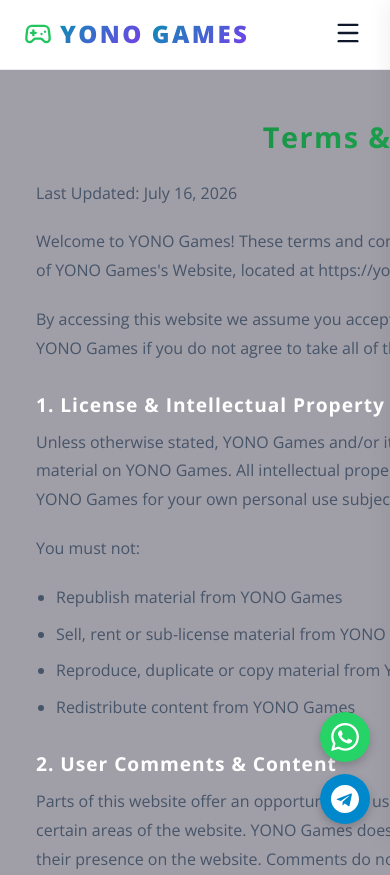
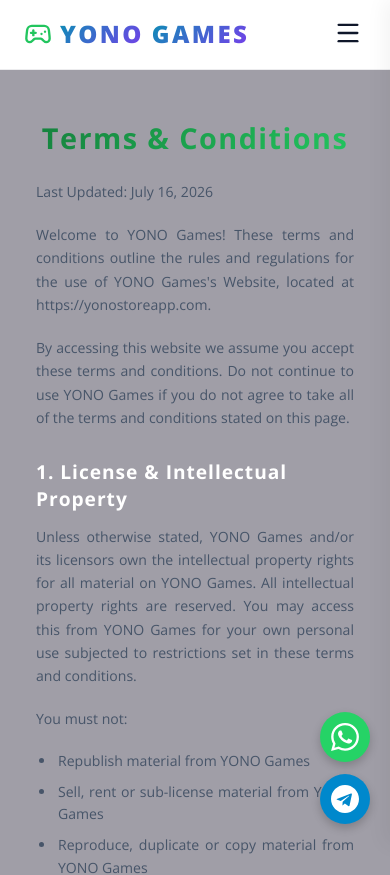
Before and after one commit to vaibhavkadusAL/game_FE, a React (Vite) app: page /terms-conditions in a window 390 px wide. Shown: the top 875 px of the page. Built offline with nearby package versions, Linux system fonts and the light colour scheme.

Commit message:
pages done

```diff
--- a/src/components/Navbar.css
+++ b/src/components/Navbar.css
@@ -127,7 +127,7 @@
   position: fixed;
   top: 0;
   left: 0;
-  width: 100vw;
+  width: 100%;
   height: 100vh;
   background: rgba(15, 23, 42, 0.2);
   backdrop-filter: blur(4px);
--- a/src/index.css
+++ b/src/index.css
@@ -52,6 +52,7 @@
   font-family: var(--font-body);
   font-size: 16px;
   line-height: 1.6;
+  width: 100%;
   overflow-x: hidden;
   min-height: 100vh;
   scroll-behavior: smooth;
@@ -96,6 +97,8 @@
   flex-direction: column;
   min-height: 100vh;
   position: relative;
+  width: 100%;
+  overflow-x: hidden;
 }
 
 /* Main Background Glow Effects */
--- a/src/pages/Disclaimer.css
+++ b/src/pages/Disclaimer.css
@@ -3,7 +3,10 @@
     margin: 0 auto;
     padding: 0 20px;
     box-sizing: border-box;
+    overflow-wrap: break-word;
+    word-wrap: break-word;
     word-break: break-word;
+
     color: var(--text-muted);
     line-height: 1.8;
 }
@@ -20,3 +23,27 @@
     margin-top: 30px;
     margin-bottom: 12px;
 }
+
+/* Page Background and Content Formatting */
+.legal-page-bg {
+    background: rgba(18, 14, 36, 0.4);
+}
+
+.legal-updated {
+    margin-bottom: 20px;
+    text-align: center;
+    opacity: 0.8;
+}
+
+.legal-text {
+    margin-bottom: 20px;
+}
+
+.legal-list {
+    padding-left: 20px;
+    margin-bottom: 20px;
+}
+
+.legal-list li {
+    margin-bottom: 8px;
+}
--- a/src/pages/PrivacyPolicy.css
+++ b/src/pages/PrivacyPolicy.css
@@ -3,7 +3,10 @@
     margin: 0 auto;
     padding: 0 20px;
     box-sizing: border-box;
+    overflow-wrap: break-word;
+    word-wrap: break-word;
     word-break: break-word;
+    /* Changed from break-all to prevent breaking words mid-sentence */
     color: var(--text-muted);
     line-height: 1.8;
 }
@@ -20,3 +23,27 @@
     margin-top: 30px;
     margin-bottom: 12px;
 }
+
+/* Page Spacing & Typography */
+.privacy-page-bg {
+    background: rgba(18, 14, 36, 0.4);
+}
+
+.legal-updated {
+    margin-bottom: 20px;
+    text-align: center;
+    opacity: 0.8;
+}
+
+.legal-text {
+    margin-bottom: 20px;
+}
+
+.legal-list {
+    padding-left: 20px;
+    margin-bottom: 20px;
+}
+
+.legal-list li {
+    margin-bottom: 8px;
+}
--- a/src/pages/Terms.css
+++ b/src/pages/Terms.css
@@ -1,22 +1,312 @@
+/* =========================================
+   Legal / Terms Page
+========================================= */
+
+.legal-page {
+    width: 100%;
+    min-width: 0;
+    overflow-x: hidden;
+    box-sizing: border-box;
+}
+
 .legal-container {
+    width: 100%;
     max-width: 800px;
     margin: 0 auto;
     padding: 0 20px;
     box-sizing: border-box;
-  word-break: break-word;
+
     color: var(--text-muted);
     line-height: 1.8;
+
+    /* Screen size नुसार text आणि long URLs योग्य प्रकारे wrap होण्यासाठी */
+    overflow-wrap: anywhere;
+    word-wrap: break-word;
+    word-break: normal;
+    hyphens: auto;
+}
+
+/* Background for legal components */
+.legal-page-bg,
+.privacy-page-bg,
+.disclaimer-page-bg {
+    background: rgba(18, 14, 36, 0.4);
+}
+
+/* =========================================
+   Page Title
+========================================= */
+
+.legal-title {
+    width: 100%;
+    max-width: 100%;
+    font-size: clamp(1.8rem, 5vw, 2.5rem);
+    line-height: 1.2;
+    margin: 0 0 24px;
+    text-align: center;
+    overflow-wrap: anywhere;
+}
+
+/* =========================================
+   Last Updated / Meta
+========================================= */
+
+.legal-meta,
+.legal-updated {
+    margin: 0 0 20px;
+    font-size: 0.95rem;
+    line-height: 1.6;
+    text-align: center;
+    opacity: 0.8;
+    overflow-wrap: anywhere;
+}
+
+/* =========================================
+   Paragraphs
+========================================= */
+
+.legal-text,
+.legal-container p {
+    margin: 0 0 20px;
+    font-size: 1rem;
+    line-height: 1.8;
+    color: var(--text-muted);
+    max-width: 100%;
+
+    /* स्क्रीनच्या साईझनुसार पॅराग्राफ व्यवस्थित फिट होण्यासाठी */
+    text-align: justify;
+    overflow-wrap: anywhere;
+    word-wrap: break-word;
+    word-break: normal;
+    hyphens: auto;
+}
+
+/* =========================================
+   Links
+========================================= */
+
+.legal-link,
+.legal-container a {
+    color: var(--accent-cyan);
+    text-decoration: underline;
+
+    overflow-wrap: anywhere;
+    word-break: break-word;
+}
+
+.legal-link:hover,
+.legal-container a:hover {
+    opacity: 0.85;
+}
+
+/* =========================================
+   Section Headings
+========================================= */
+
+.legal-subtitle {
+    width: 100%;
+    max-width: 100%;
+
+    color: #fff;
+    font-size: clamp(1.2rem, 4vw, 1.5rem);
+    line-height: 1.4;
+
+    margin: 30px 0 12px;
+
+    overflow-wrap: anywhere;
+    word-wrap: break-word;
+    word-break: normal;
+}
+
+/* =========================================
+   Lists
+========================================= */
+
+.legal-list,
+.legal-container ul {
+    width: 100%;
+    max-width: 100%;
+
+    margin: 0 0 20px;
+    padding-left: 24px;
+
+    box-sizing: border-box;
+
+    color: var(--text-muted);
+}
+
+.legal-list li,
+.legal-container li {
+    margin-bottom: 8px;
+    padding-left: 4px;
+
+    font-size: 1rem;
+    line-height: 1.7;
+
+    text-align: justify;
+    overflow-wrap: anywhere;
+    word-wrap: break-word;
+    word-break: normal;
+    hyphens: auto;
+}
+
+.legal-list li:last-child,
+.legal-container li:last-child {
+    margin-bottom: 0;
+}
+
+/* =========================================
+   Tablet
+========================================= */
+
+@media (max-width: 768px) {
+    .legal-container {
+        max-width: 100%;
+        padding: 0 18px;
+        line-height: 1.7;
     }
 
     .legal-title {
-  font-size: clamp(1.8rem, 5vw, 2.5rem);
-  margin-bottom: 24px;
-  text-align: center;
+        font-size: 1.8rem;
+        line-height: 1.25;
+        margin-bottom: 20px;
+    }
+
+    .legal-meta,
+    .legal-updated {
+        font-size: 0.9rem;
+        margin-bottom: 18px;
+    }
+
+    .legal-text,
+    .legal-container p {
+        font-size: 0.95rem;
+        line-height: 1.7;
+        margin-bottom: 18px;
     }
 
     .legal-subtitle {
-  color: #fff;
-  font-size: clamp(1.2rem, 4vw, 1.5rem);
-  margin-top: 30px;
-  margin-bottom: 12px;
+        font-size: 1.25rem;
+        line-height: 1.4;
+        margin-top: 26px;
+        margin-bottom: 10px;
     }
+
+    .legal-list,
+    .legal-container ul {
+        padding-left: 22px;
+        margin-bottom: 18px;
+    }
+
+    .legal-list li,
+    .legal-container li {
+        font-size: 0.95rem;
+        line-height: 1.65;
+        margin-bottom: 7px;
+    }
+}
+
+/* =========================================
+   Mobile
+========================================= */
+
+@media (max-width: 480px) {
+    .legal-page {
+        overflow-x: hidden;
+    }
+
+    .legal-container {
+        width: 100%;
+        max-width: 100%;
+        padding: 0 14px;
+        box-sizing: border-box;
+    }
+
+    .legal-title {
+        font-size: 1.5rem;
+        line-height: 1.25;
+        margin-bottom: 18px;
+        padding: 0 4px;
+    }
+
+    .legal-meta,
+    .legal-updated {
+        font-size: 0.82rem;
+        line-height: 1.5;
+        margin-bottom: 16px;
+    }
+
+    .legal-text,
+    .legal-container p {
+        font-size: 0.88rem;
+        line-height: 1.65;
+        margin-bottom: 16px;
+    }
+
+    .legal-subtitle {
+        font-size: 1.1rem;
+        line-height: 1.4;
+        margin-top: 24px;
+        margin-bottom: 10px;
+    }
+
+    .legal-list,
+    .legal-container ul {
+        padding-left: 20px;
+        margin-bottom: 16px;
+    }
+
+    .legal-list li,
+    .legal-container li {
+        font-size: 0.88rem;
+        line-height: 1.6;
+        margin-bottom: 7px;
+        padding-left: 2px;
+    }
+
+    .legal-link,
+    .legal-container a {
+        overflow-wrap: anywhere;
+        word-break: break-word;
+    }
+}
+
+/* =========================================
+   Extra Small Mobile
+========================================= */
+
+@media (max-width: 360px) {
+    .legal-container {
+        padding: 0 12px;
+    }
+
+    .legal-title {
+        font-size: 1.35rem;
+    }
+
+    .legal-meta,
+    .legal-updated {
+        font-size: 0.78rem;
+    }
+
+    .legal-text,
+    .legal-container p {
+        font-size: 0.84rem;
+        line-height: 1.6;
+    }
+
+    .legal-subtitle {
+        font-size: 1rem;
+    }
+
+    .legal-list,
+    .legal-container ul {
+        padding-left: 18px;
+    }
+
+    .legal-list li,
+    .legal-container li {
+        font-size: 0.84rem;
+        line-height: 1.55;
+    }
+}
```
Lines whose indentation alone changed are shown as unchanged.
